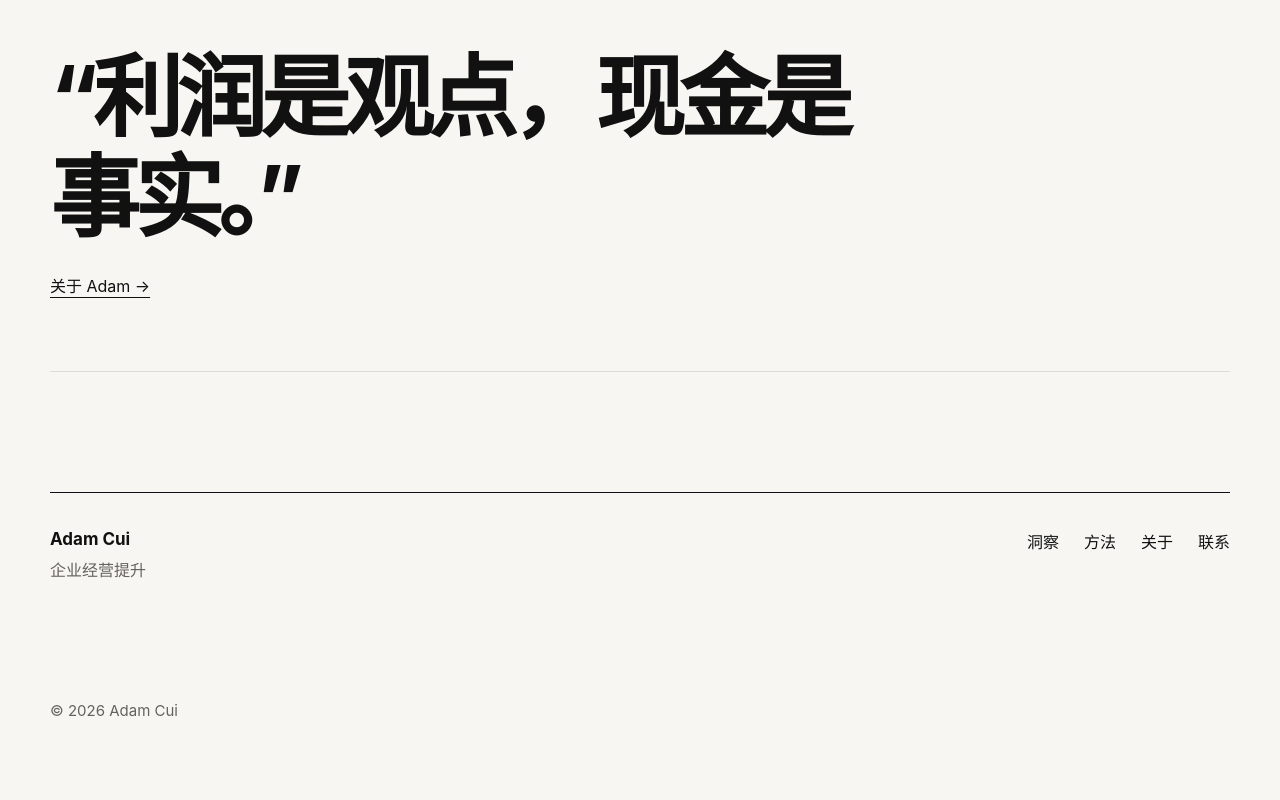
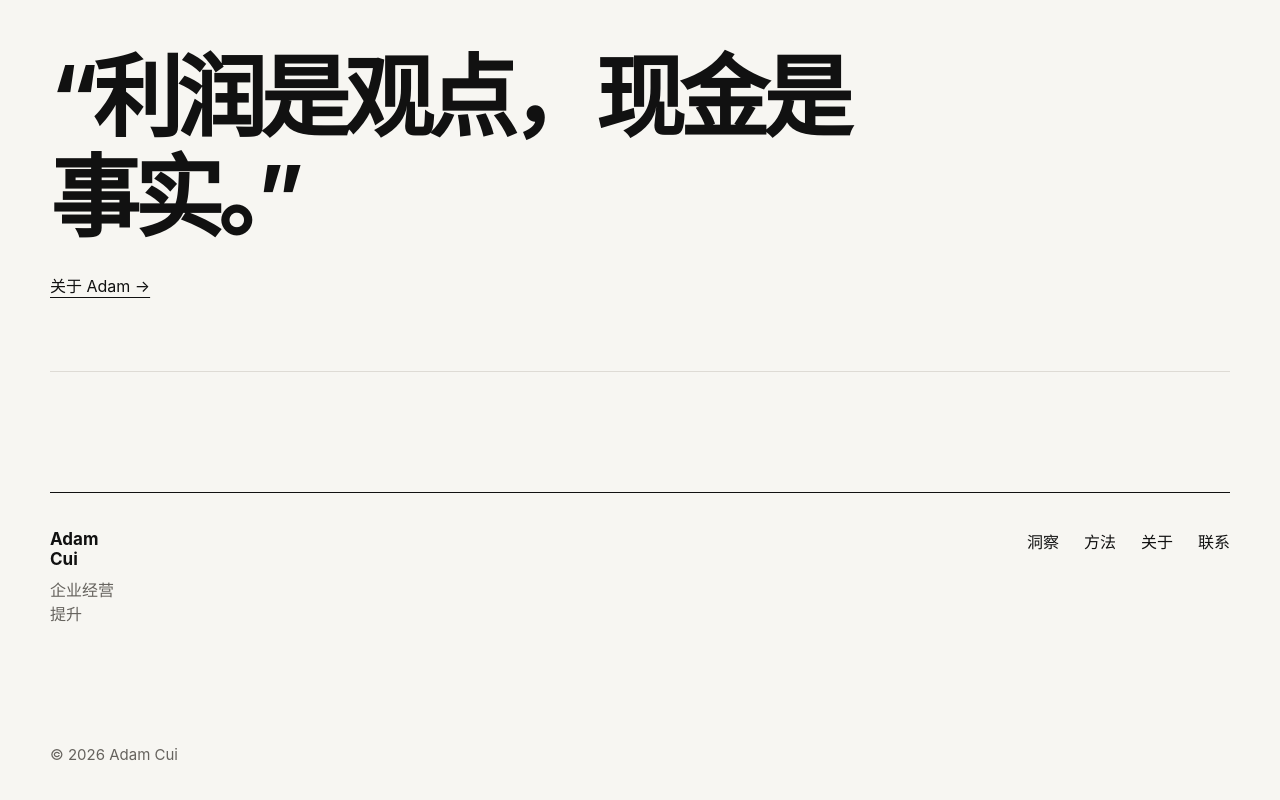
Before and after one commit to skyever76/website, an Astro site: page / in a window 1280 px wide. Shown: the part 2179-2979 px from the top of the page. Before the commit the page ends 2941 px from the top, so only its background shows below. Built offline with nearby package versions, Linux system fonts and the light colour scheme; Astro itself is replaced by a stand-in of ours.

Commit message:
Align footer brand line widths

```diff
--- a/src/components/Footer.astro
+++ b/src/components/Footer.astro
@@ -5,7 +5,7 @@ const isEnglish = locale === "en";
 const prefix = isEnglish ? "/en" : "";
 ---
 <footer class="footer shell">
-  <div><strong>Adam Cui</strong><p>{isEnglish ? "Operating Improvement" : "企业经营提升"}</p></div>
+  <div class:list={{ "footer-brand": true, english: isEnglish }}><strong>Adam Cui</strong><p>{isEnglish ? "Operating Improvement" : "企业经营提升"}</p></div>
   <div class="footer-links"><a href={`${prefix}/insights`}>{isEnglish ? "Insights" : "洞察"}</a><a href={`${prefix}/playbooks`}>{isEnglish ? "Method" : "方法"}</a><a href={`${prefix}/about`}>{isEnglish ? "About" : "关于"}</a><a href={`${prefix}/contact`}>{isEnglish ? "Contact" : "联系"}</a></div>
   <p class="copyright">© {new Date().getFullYear()} Adam Cui</p>
 </footer>
--- a/src/styles/global.css
+++ b/src/styles/global.css
@@ -71,6 +71,9 @@ h1 { max-width:900px; margin:0; font-size:clamp(52px,8.6vw,124px); line-height:.
 .footer { padding:36px 0 42px; display:grid; grid-template-columns:1fr auto; gap:70px; border-top:1px solid var(--ink); font-size:16px; }
 .footer strong { font-size:17px; }
 .footer p { margin:8px 0 0; color:var(--muted); }
+.footer-brand { width:80px; }
+.footer-brand.english { width:150px; }
+.footer-brand strong, .footer-brand p { display:block; width:100%; }
 .footer-links { display:flex; gap:25px; align-items:flex-start; }
 .footer-links a:hover { text-decoration:underline; text-underline-offset:4px; }
 .copyright { grid-column:1/-1; margin-top:50px!important; font-size:15px; }
```
